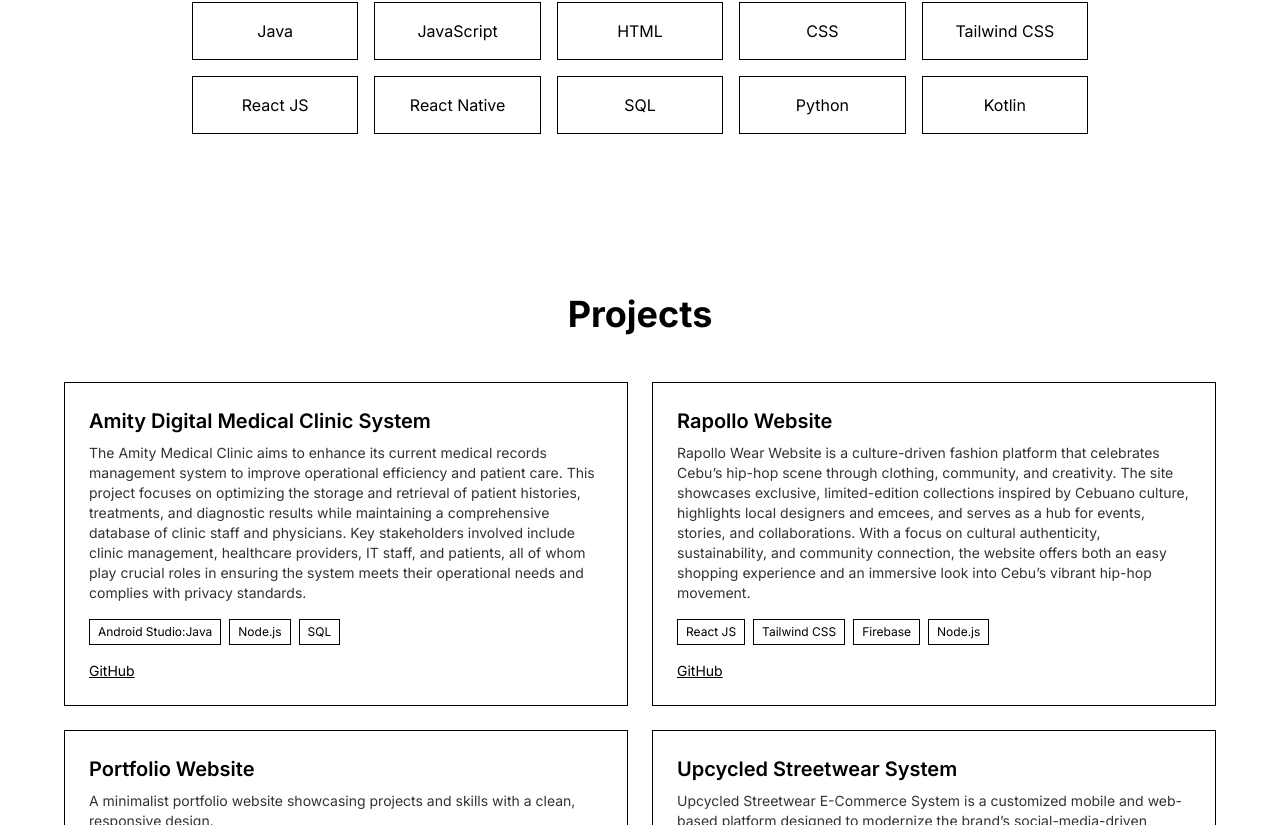
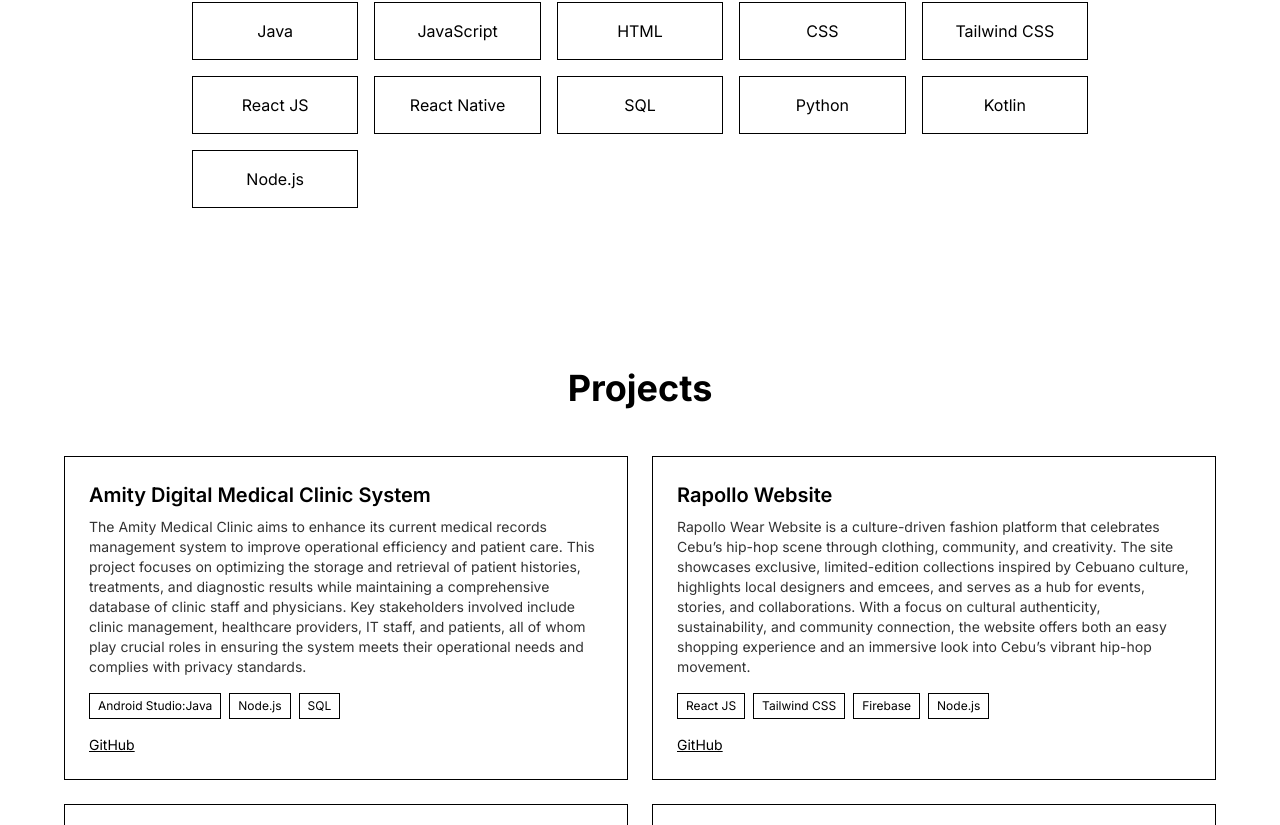
Before and after one commit to AdonesMapula/MapulaMinimalPortfolio, a React (Vite) app: page / in a window 1280 px wide. Shown: the part 1635-2460 px from the top of the page. Built offline with nearby package versions, Linux system fonts and the light colour scheme.

Commit message:
Add 'Node.js' to skills list

```diff
--- a/src/data/skills.js
+++ b/src/data/skills.js
@@ -9,4 +9,5 @@ export const skills = [
   'SQL',
   'Python',
   'Kotlin',
+  'Node.js',
 ];
```
